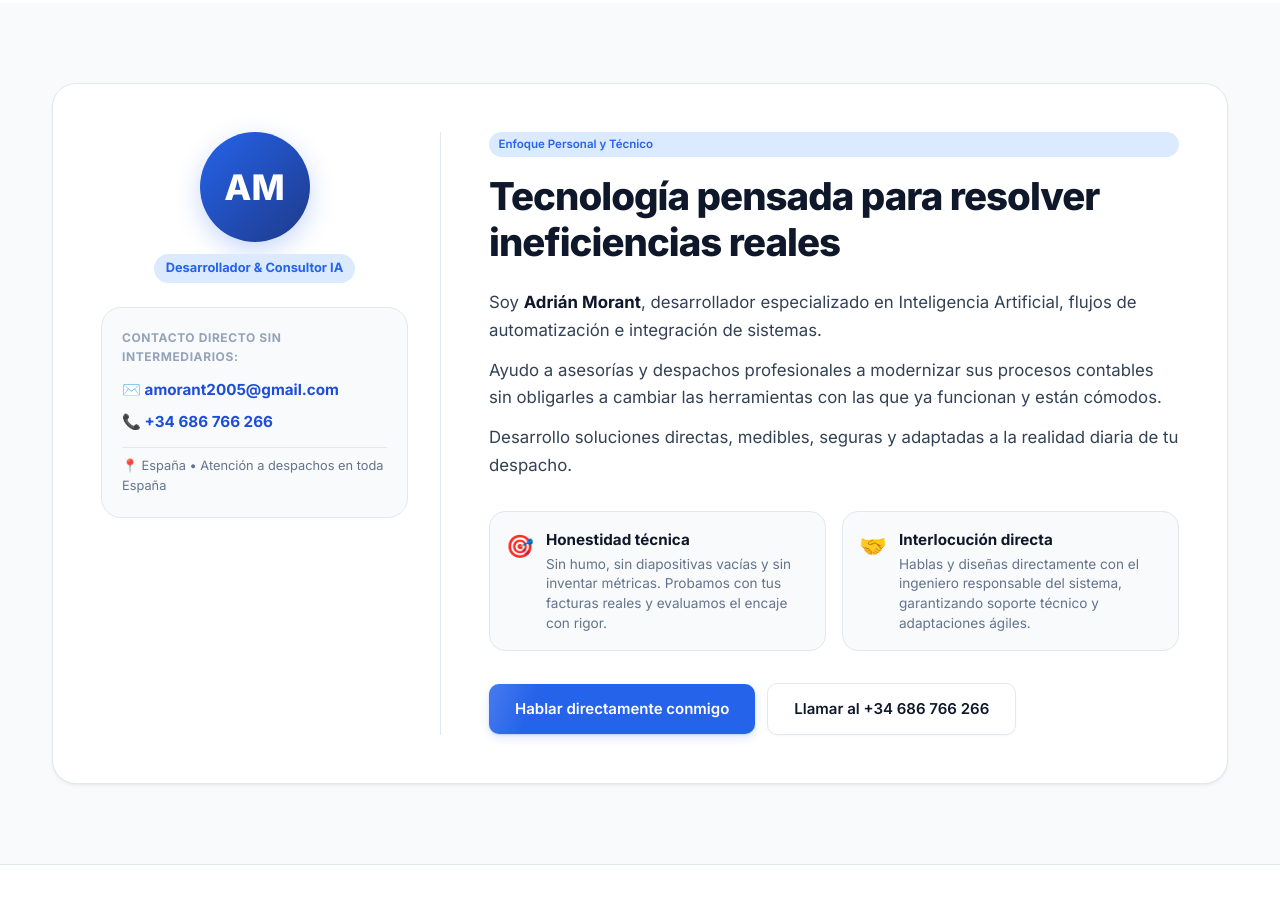
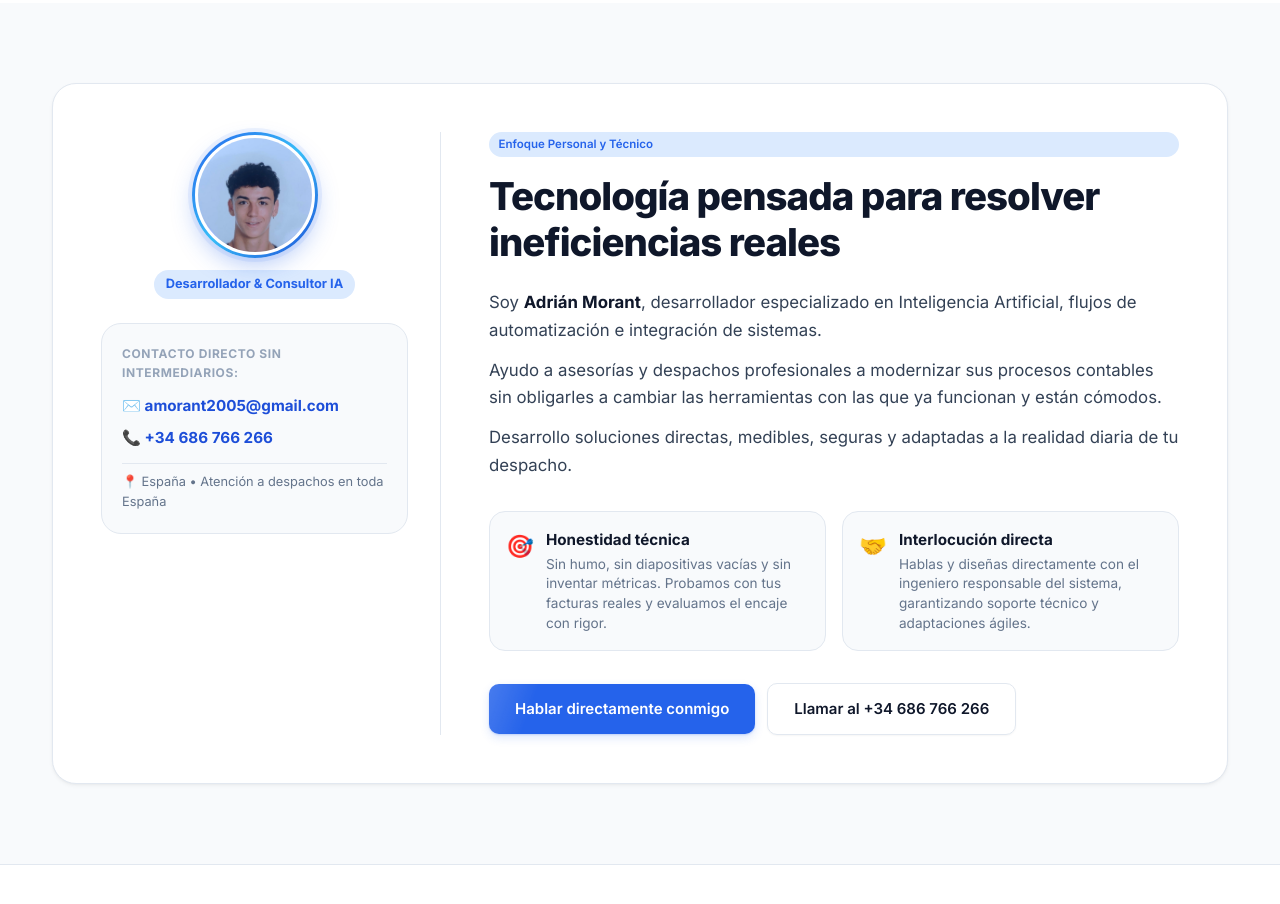
Before and after one commit to AdrianMorant/ia-asesorias, a React (Vite) app: page / in a window 1280 px wide. Shown: the part 9500-10404 px from the top of the page. Built offline with nearby package versions, Linux system fonts and the light colour scheme.

Commit message:
feat: incorporar y centrar fotografia de perfil en seccion sobre mi

```diff
--- a/src/components/sections/AboutMe.module.css
+++ b/src/components/sections/AboutMe.module.css
@@ -31,18 +31,41 @@
   gap: var(--sp-3);
 }
 
-.avatar {
-  width: 110px;
-  height: 110px;
+.avatarRing {
+  position: relative;
+  width: 126px;
+  height: 126px;
   border-radius: 50%;
-  background: linear-gradient(135deg, var(--c-blue) 0%, #1E3A8A 100%);
-  color: white;
+  padding: 3px;
+  background: linear-gradient(135deg, var(--c-blue) 0%, #38bdf8 50%, #1d4ed8 100%);
+  box-shadow: 0 10px 25px -4px rgba(37, 99, 235, 0.35), 0 0 0 4px rgba(37, 99, 235, 0.08);
   display: flex;
   align-items: center;
   justify-content: center;
-  font-size: 2.2rem;
-  font-weight: 800;
-  box-shadow: 0 8px 24px rgba(37, 99, 235, 0.25);
+  transition: transform 0.3s var(--ease), box-shadow 0.3s var(--ease);
+}
+
+.avatarRing:hover {
+  transform: translateY(-2px);
+  box-shadow: 0 14px 30px -4px rgba(37, 99, 235, 0.45), 0 0 0 6px rgba(37, 99, 235, 0.12);
+}
+
+.avatarInner {
+  width: 100%;
+  height: 100%;
+  border-radius: 50%;
+  overflow: hidden;
+  background: #ffffff;
+  border: 3px solid #ffffff;
+  position: relative;
+}
+
+.avatarImage {
+  width: 100%;
+  height: 100%;
+  object-fit: cover;
+  object-position: center center;
+  display: block;
 }
 
 .roleBadge {
--- a/src/components/sections/AboutMe.tsx
+++ b/src/components/sections/AboutMe.tsx
@@ -9,7 +9,15 @@ const AboutMe: React.FC = () => {
           {/* Columna Izquierda: Perfil y contacto */}
           <div className={styles.profileCol}>
             <div className={styles.avatarWrapper}>
-              <div className={styles.avatar}>AM</div>
+              <div className={styles.avatarRing}>
+                <div className={styles.avatarInner}>
+                  <img
+                    src="/perfil.jpg"
+                    alt="Adrián Morant - Desarrollador & Consultor IA"
+                    className={styles.avatarImage}
+                  />
+                </div>
+              </div>
               <div className={styles.roleBadge}>Desarrollador & Consultor IA</div>
             </div>
 
```
Also changed, not shown: public/perfil.jpg (added).
